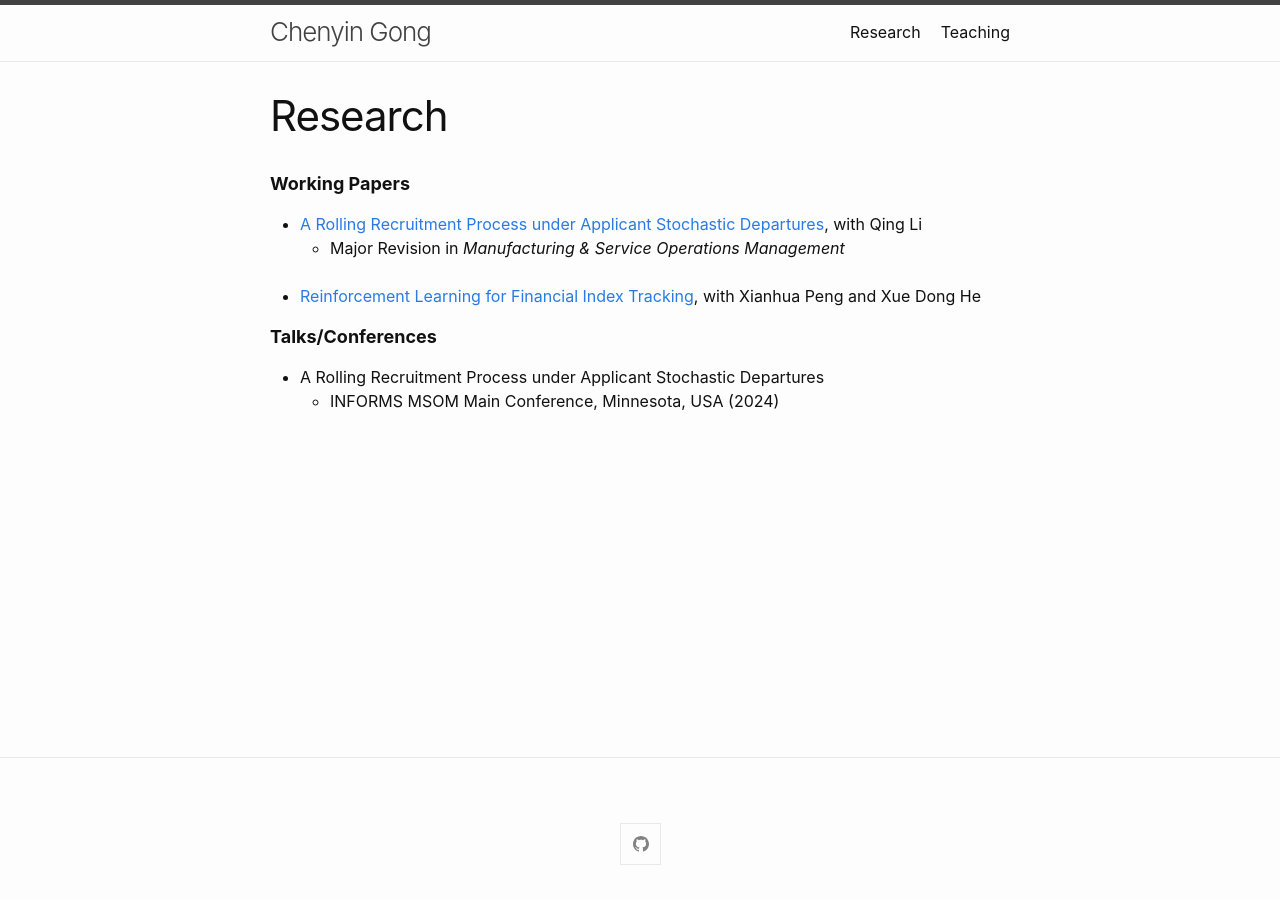
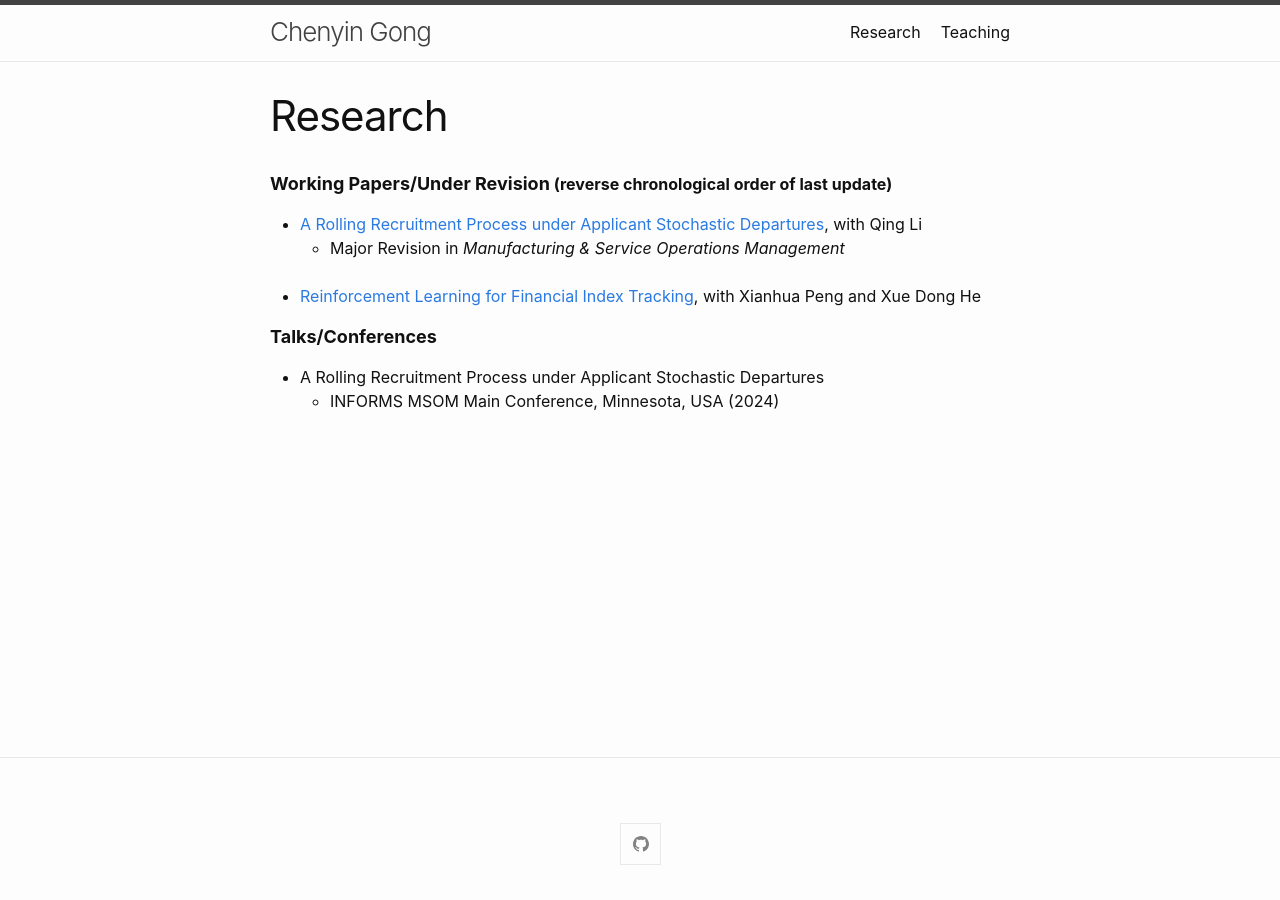
Before and after one commit to chenyingong/chenyingong.github.io, a Jekyll site: the page built from research.md, in a window 1280 px wide. Built offline with Jekyll 4.4.1, drawn with Linux system fonts in a browser that asks for light colours.

Commit message:
info updates

```diff
--- a/research.md
+++ b/research.md
@@ -4,7 +4,7 @@ title: Research
 permalink: /research/
 ---
 
-**<font size=4>Working Papers</font>**
+**<font size=4>Working Papers/Under Revision</font> <font size=3>(reverse chronological order of last update)</font>**
 
 * [A Rolling Recruitment Process under Applicant Stochastic Departures](https://ssrn.com/abstract=4787415), with Qing Li
   * Major Revision in *Manufacturing & Service Operations Management*
```
